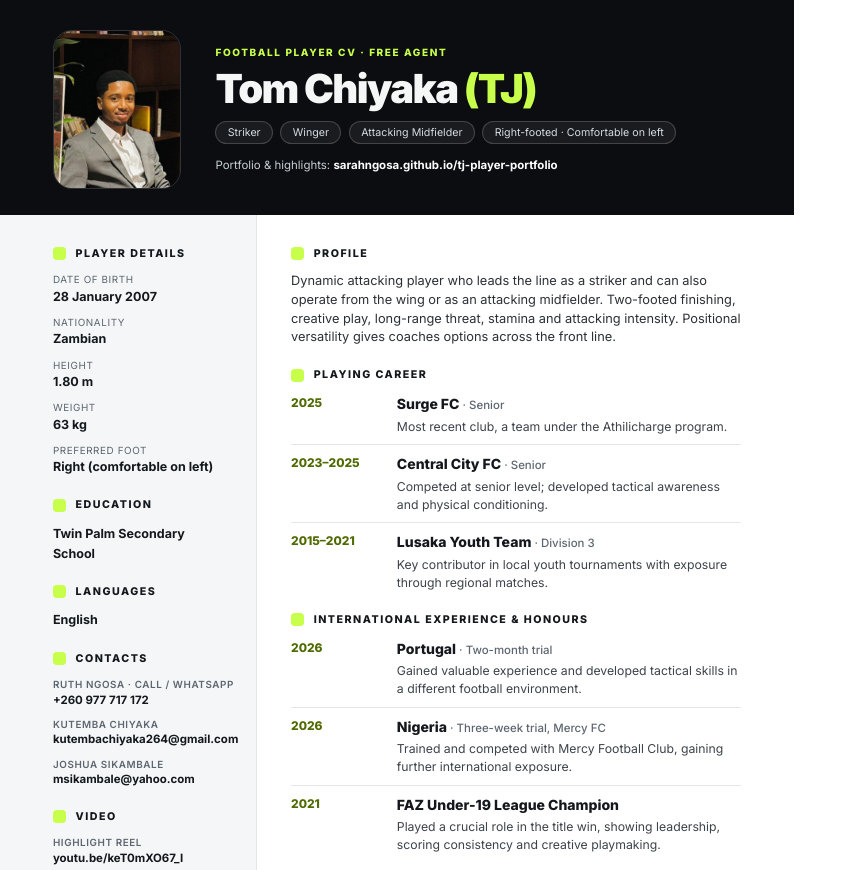
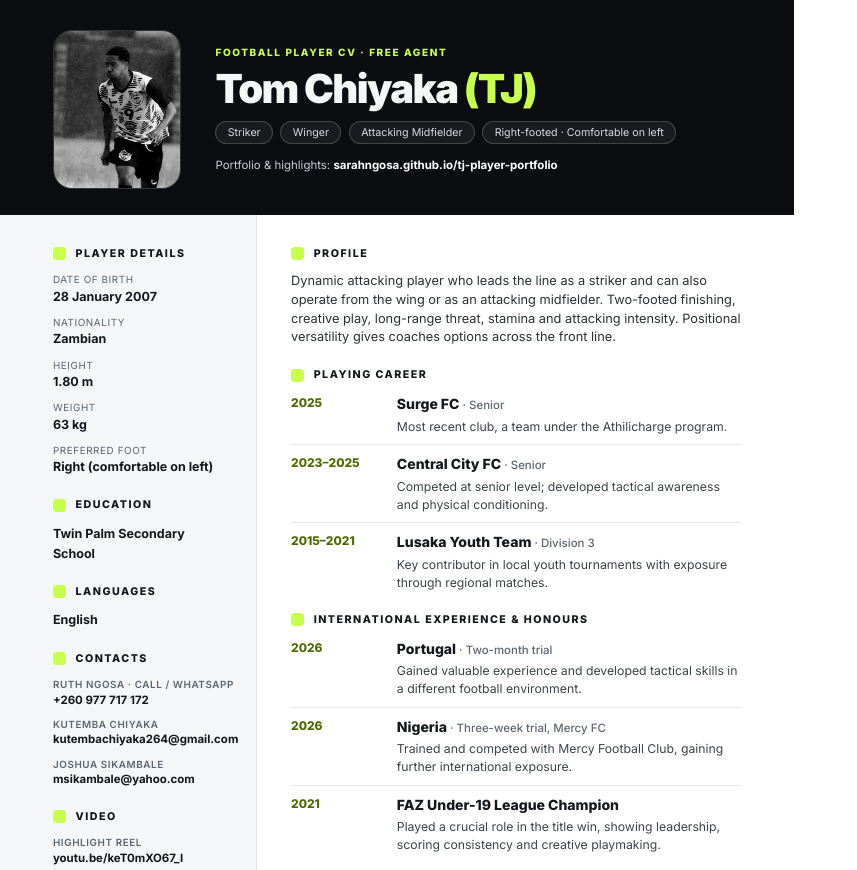
Before and after one commit to SarahNgosa/tj-player-portfolio, a plain HTML site: page cv/cv.html in a window 1280 px wide. Shown: the top 870 px of the page, without its empty margins (0-857 px from the left). Drawn offline with Linux system fonts and the light colour scheme.

Commit message:
Update headshot image and adjust styling in CV

```diff
--- a/cv/cv.html
+++ b/cv/cv.html
@@ -20,7 +20,7 @@
 
     header{flex:none;background:var(--dark);color:#f4f7f5;padding:8mm 14mm 7mm;display:flex;gap:9mm;align-items:center;position:relative;overflow:hidden}
     .headshot{width:34mm;height:42mm;border-radius:5mm;overflow:hidden;flex:none;position:relative;border:1px solid rgba(255,255,255,.15)}
-    .headshot img{position:absolute;width:85mm;left:-14.5mm;top:-38.5mm}
+    .headshot img{position:absolute;width:80mm;left:-20mm;top:-2mm}
     .eyebrow{color:var(--accent);text-transform:uppercase;letter-spacing:.16em;font-weight:800;font-size:7.5pt}
     h1{font-size:30pt;line-height:1;letter-spacing:-.04em;margin:2.5mm 0 3mm;font-weight:900}
     h1 span{color:var(--accent)}
@@ -69,7 +69,7 @@
 <body>
   <div class="page">
     <header>
-      <div class="headshot"><img src="../img/awards1.jpeg" alt="Tom Chiyaka"></div>
+      <div class="headshot"><img src="../img/Main%20image.jpeg" alt="Tom Chiyaka"></div>
       <div>
         <div class="eyebrow">Football Player CV · Free Agent</div>
         <h1>Tom Chiyaka <span>(TJ)</span></h1>
```
Also changed, not shown: 1 other file.
